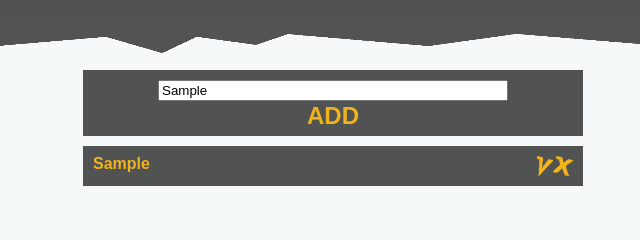
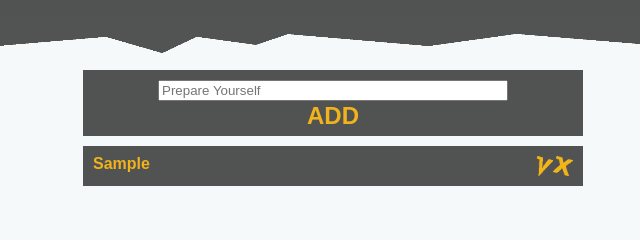
Before and after one commit to ChrisDuffyOne/ZombieList_2, a plain HTML site: page index.html in a window 1280 px wide. Both pictures are taken after typing "Sample" into the empty fields and a click on the button "ADD". Shown: the part 316-556 px from the top of the page, 307-947 px from the left. Drawn offline with nearby package versions, Linux system fonts and the light colour scheme.

Commit message:
Added in Enter key Submit

```diff
--- a/index.html
+++ b/index.html
@@ -22,24 +22,13 @@
 		<img src="images/topRip.png" alt="topRip" class="rip">
 
 		<!-- INPUT BOX -->
-		<div class="itemBox">
-				<input id="addBox" type="text" name="add-items" autocomplete="off" placeholder="Prepare Yourself" style="width:350px;">
-				<button name="add" id="addButton" class="button">ADD</button>
-		</div>
+		<form class="itemBox">
+			<input id="addBox" type="text" name="add-items" autocomplete="off" placeholder="Prepare Yourself" style="width:350px;">
+			<button name="add" id="addButton" class="button">ADD</button>
+		</form>
 
 		<!-- ITEM STREAM -->
 		<div id="listItems">
-			<!--	Sample Items
-				<p class="exampleItem"> Bobby Gagmore
-					<img src="images/Xmark.png" alt="delete" class="deleteMark">
-					<img src="images/Vmark.png" alt="check" class="checkMark">
-				</p>
-
-				<p class="exampleItem strike"> Jodie Smith
-					<img src="images/Xmark.png" alt="delete" class="deleteMark">
-					<img src="images/Vmark.png" alt="check" class="checkMark">
-				</p>
-			-->
 		</div>
 
 	</div>
--- a/script.js
+++ b/script.js
@@ -28,6 +28,10 @@ $(document).ready(function() {
             { queue: true, duration: 'fast' }
         )
      	console.log('Data Post');
+
+     	//Reset box and await further input
+     	$('#addBox').val('');
+     	return false;
 	};
 
 
```
